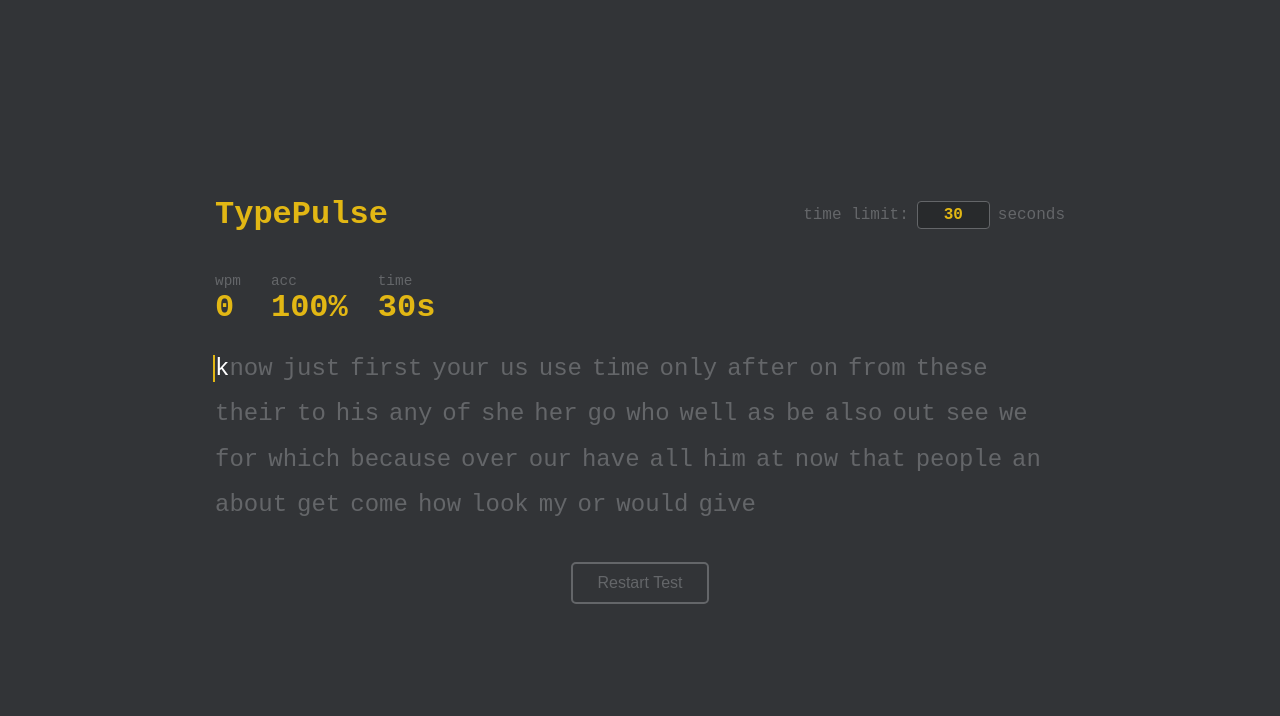
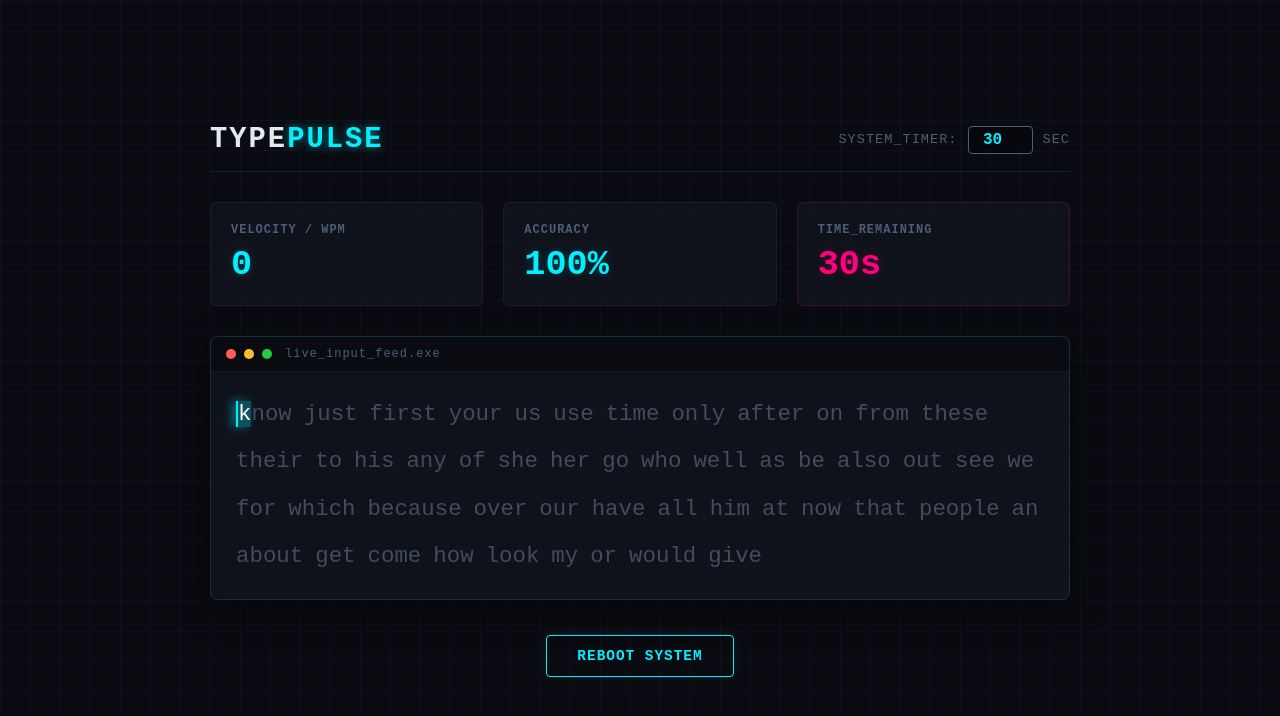
Before and after one commit to AQUA1310/TypePulse, a plain HTML site: page index.html in a window 1280 px wide. Drawn offline with nearby package versions, Linux system fonts and the light colour scheme.

Commit message:
style: complete comprehensive cyberpunk dashboard UI overhaul

```diff
--- a/index.html
+++ b/index.html
@@ -4,66 +4,67 @@
 <head>
     <meta charset="UTF-8">
     <meta name="viewport" content="width=device-width, initial-scale=1.0">
-    <title>TypePulse - Check Your Typing Speed</title>
+    <title>TypePulse // Cyber Speed Analytics</title>
     <link rel="stylesheet" href="style.css">
 </head>
 
 <body>
 
+    <div class="app-wrapper">
+
         <div class="test-container" id="typing-test-view">
-        <header>
-            <div class="logo">TypePulse</div>
+            <header class="cyber-header">
+                <div class="logo">TYPE<span>PULSE</span></div>
 
                 <div class="time-config">
-                <label for="custom-time-input">time limit:</label>
-                <input
-                    type="number"
-                    id="custom-time-input"
-                    value="30"
-                    min="10"
-                    max="60"
-                    step="5"
-                >
-                <span class="seconds-label">seconds</span>
+                    <span class="config-label">SYSTEM_TIMER:</span>
+                    <input type="number" id="custom-time-input" value="30" min="10" max="60" step="5">
+                    <span class="seconds-label">SEC</span>
                 </div>
             </header>
 
             <div class="stats-dashboard">
                 <div class="stat-card">
-                <span class="stat-label">wpm</span>
                     <span class="stat-value" id="wpm-display">0</span>
+                    <span class="stat-label">VELOCITY / WPM</span>
                 </div>
                 <div class="stat-card">
-                <span class="stat-label">acc</span>
                     <span class="stat-value" id="accuracy-display">100%</span>
+                    <span class="stat-label">ACCURACY</span>
                 </div>
-            <div class="stat-card">
-                <span class="stat-label">time</span>
+                <div class="stat-card highlight">
                     <span class="stat-value" id="timer-display">30s</span>
+                    <span class="stat-label">TIME_REMAINING</span>
                 </div>
             </div>
 
+            <div class="terminal-panel">
+                <div class="terminal-header">
+                    <span class="terminal-dot red"></span>
+                    <span class="terminal-dot yellow"></span>
+                    <span class="terminal-dot green"></span>
+                    <span class="terminal-title">live_input_feed.exe</span>
+                </div>
                 <div class="words-container" id="words-container"></div>
+            </div>
 
             <input type="text" id="hidden-input" class="hidden-input" autofocus autocomplete="off" autocapitalize="off">
 
             <div class="control-section">
-            <button id="restart-btn" class="restart-btn">
-                Restart Test
-            </button>
+                <button id="restart-btn" class="cyber-btn">REBOOT SYSTEM</button>
             </div>
         </div>
 
         <div class="test-container hidden" id="score-view">
-        <h1 class="results-header">Performance Summary</h1>
+            <h1 class="results-header">// DIAGNOSTIC_REPORT_COMPLETE</h1>
 
             <div class="final-stats">
                 <div class="final-stat-box">
-                <div class="lbl">Words Per Minute</div>
+                    <div class="lbl">FINAL_WPM_NET</div>
                     <div class="val" id="final-wpm">0</div>
                 </div>
                 <div class="final-stat-box">
-                <div class="lbl">Accuracy Percentage</div>
+                    <div class="lbl">ACCURACY_RATING</div>
                     <div class="val" id="final-acc">100%</div>
                 </div>
             </div>
@@ -73,10 +74,10 @@
             </div>
 
             <div class="control-section">
-            <button id="summary-restart-btn" class="restart-btn">
-                Take Another Test
-            </button>
+                <button id="summary-restart-btn" class="cyber-btn variant">RUN_NEW_DIAGNOSTIC</button>
             </div>
+        </div>
+
     </div>
 
     <script src="https://cdn.jsdelivr.net/npm/chart.js"></script>
--- a/script.js
+++ b/script.js
@@ -166,11 +166,11 @@ function renderPerformanceGraph() {
             datasets: [{
                 label: 'WPM',
                 data: wpmHistoryData,
-                borderColor: '#e2b714',
-                backgroundColor: 'rgba(226, 183, 20, 0.08)',
+                borderColor: '#00f0ff',
+                backgroundColor: 'rgba(0, 240, 255, 0.05)',
                 tension: 0.3,
                 fill: true,
-                pointBackgroundColor: '#e2b714',
+                pointBackgroundColor: '#ff007f',
                 pointRadius: wpmHistoryData.length > 30 ? 1 : 3 // Cleaner looking points on longer test limits
             }]
         },
--- a/style.css
+++ b/style.css
@@ -1,15 +1,21 @@
-/* Resetting default margins and setting up colors */
+/* Custom Cyber-Grid Theme Variables */
 :root {
-    --bg-color: #323437;
-    --main-color: #e2b714;
-    --sub-color: #646669;
-    --text-color: #d1d0c5;
-    --error-color: #ca4754;
+    --bg-dark: #0a0b10;
+    --panel-bg: rgba(20, 24, 35, 0.6);
+    --neon-cyan: #00f0ff;
+    --neon-magenta: #ff007f;
+    --neon-amber: #ffb700;
+    --text-primary: #e2e8f0;
+    --text-muted: #4e5d78;
 }
 
 body {
-    background-color: var(--bg-color);
-    color: var(--text-color);
+    background-color: var(--bg-dark);
+    /* Subtle retro sci-fi grid overlay pattern background */
+    background-image: linear-gradient(rgba(18, 24, 38, 0.5) 1px, transparent 1px),
+                      linear-gradient(90deg, rgba(18, 24, 38, 0.5) 1px, transparent 1px);
+    background-size: 30px 30px;
+    color: var(--text-primary);
     font-family: 'Courier New', Courier, monospace;
     margin: 0;
     padding: 0;
@@ -17,194 +23,271 @@ body {
     justify-content: center;
     align-items: center;
     height: 100vh;
+    overflow: hidden;
+}
+
+.app-wrapper {
+    width: 100%;
+    max-width: 900px;
+    padding: 20px;
+    box-sizing: border-box;
 }
 
 .test-container {
-    max-width: 850px;
     width: 100%;
-    padding: 20px;
 }
 
-header {
-    margin-bottom: 40px;
+/* Header & Logo */
+.cyber-header {
     display: flex;
     justify-content: space-between;
     align-items: center;
+    margin-bottom: 30px;
+    border-bottom: 1px solid rgba(0, 240, 255, 0.1);
+    padding-bottom: 15px;
 }
 
 .logo {
-    font-size: 2rem;
-    font-weight: bold;
-    color: var(--main-color);
+    font-size: 1.8rem;
+    font-weight: 900;
+    letter-spacing: 2px;
+    color: var(--text-primary);
 }
 
-/* Custom Time Input Styling (10s to 60s selector) */
+.logo span {
+    color: var(--neon-cyan);
+    text-shadow: 0 0 10px rgba(0, 240, 255, 0.5);
+}
+
+/* Config Input */
 .time-config {
     display: flex;
     align-items: center;
-    gap: 8px;
-    font-size: 1rem;
-    color: var(--sub-color);
+    gap: 10px;
+    font-size: 0.85rem;
+    letter-spacing: 1px;
+    color: var(--text-muted);
 }
 
 #custom-time-input {
-    background-color: rgba(0, 0, 0, 0.2);
-    border: 1px solid var(--sub-color);
-    color: var(--main-color);
+    background: rgba(0, 0, 0, 0.4);
+    border: 1px solid var(--text-muted);
+    color: var(--neon-cyan);
     font-family: inherit;
     font-size: 1rem;
     font-weight: bold;
     width: 55px;
-    padding: 4px 8px;
+    padding: 4px;
     border-radius: 4px;
     text-align: center;
-    transition: border-color 0.2s ease;
+    transition: all 0.3s ease;
 }
 
 #custom-time-input:focus {
     outline: none;
-    border-color: var(--main-color);
+    border-color: var(--neon-cyan);
+    box-shadow: 0 0 8px rgba(0, 240, 255, 0.3);
 }
 
-#custom-time-input:disabled {
-    opacity: 0.5;
-    cursor: not-allowed;
-    border-color: var(--sub-color);
-}
-
-/* Hides default up/down browser arrows from number input for a clean look */
-#custom-time-input::-webkit-outer-spin-button,
-#custom-time-input::-webkit-inner-spin-button {
-    -webkit-appearance: none;
-    margin: 0;
-}
-
-.seconds-label {
-    color: var(--sub-color);
-}
-
-/* Stats Display */
+/* Stats Layout Grid */
 .stats-dashboard {
-    display: flex;
-    gap: 30px;
-    margin-bottom: 25px;
+    display: grid;
+    grid-template-columns: repeat(3, 1fr);
+    gap: 20px;
+    margin-bottom: 30px;
 }
 
 .stat-card {
+    background: var(--panel-bg);
+    border: 1px solid rgba(255, 255, 255, 0.05);
+    border-radius: 6px;
+    padding: 20px;
     display: flex;
-    flex-direction: column;
+    flex-direction: column-reverse;
+    gap: 8px;
+    backdrop-filter: blur(8px);
+}
+
+.stat-card.highlight {
+    border-color: rgba(255, 0, 127, 0.2);
 }
 
 .stat-label {
-    color: var(--sub-color);
-    font-size: 0.9rem;
+    color: var(--text-muted);
+    font-size: 0.75rem;
+    font-weight: bold;
+    letter-spacing: 1px;
 }
 
 .stat-value {
-    color: var(--main-color);
-    font-size: 2rem;
+    color: var(--neon-cyan);
+    font-size: 2.2rem;
     font-weight: bold;
+    text-shadow: 0 0 8px rgba(0, 240, 255, 0.2);
 }
 
-/* Words Typing Area */
+.stat-card.highlight .stat-value {
+    color: var(--neon-magenta);
+    text-shadow: 0 0 8px rgba(255, 0, 127, 0.2);
+}
+
+/* The Live Input Terminal Box Layout */
+.terminal-panel {
+    background: var(--panel-bg);
+    border: 1px solid rgba(0, 240, 255, 0.15);
+    box-shadow: 0 10px 30px rgba(0, 0, 0, 0.5);
+    border-radius: 8px;
+    overflow: hidden;
+    margin-bottom: 35px;
+    backdrop-filter: blur(8px);
+}
+
+.terminal-header {
+    background: rgba(10, 11, 16, 0.8);
+    padding: 10px 15px;
+    display: flex;
+    align-items: center;
+    gap: 8px;
+    border-bottom: 1px solid rgba(255, 255, 255, 0.05);
+}
+
+.terminal-dot {
+    width: 10px;
+    height: 10px;
+    border-radius: 50%;
+}
+.terminal-dot.red { background: #ff5f56; }
+.terminal-dot.yellow { background: #ffbd2e; }
+.terminal-dot.green { background: #27c93f; }
+
+.terminal-title {
+    color: var(--text-muted);
+    font-size: 0.75rem;
+    margin-left: 5px;
+    letter-spacing: 1px;
+}
+
+/* Words Matrix Styling */
 .words-container {
-    font-size: 1.5rem;
+    padding: 25px;
+    font-size: 1.4rem;
     line-height: 2.2rem;
-    color: var(--sub-color);
+    color: #434c5e; /* Dim un-typed base text */
     display: flex;
     flex-wrap: wrap;
-    gap: 10px;
-    margin-bottom: 40px;
-    user-select: none; /* Prevents user from selecting text */
+    gap: 12px;
+    user-select: none;
 }
 
-/* Letter States */
+/* Futuristic Letter States */
 .letter {
-    transition: color 0.1s ease;
+    transition: all 0.15s ease;
 }
 
 .letter.correct {
-    color: var(--text-color);
+    color: var(--text-primary);
+    text-shadow: 0 0 5px rgba(255, 255, 255, 0.2);
 }
 
 .letter.incorrect {
-    color: var(--error-color);
-    border-bottom: 2px solid var(--error-color);
+    color: var(--neon-magenta);
+    background: rgba(255, 0, 127, 0.15);
+    border-radius: 2px;
 }
 
 .letter.current {
     color: #fff;
-    border-left: 2px solid var(--main-color);
-    margin-left: -2px; /* Smooth adjustment for cursor */
+    background: rgba(0, 240, 255, 0.2);
+    border-left: 2px solid var(--neon-cyan);
+    box-shadow: -4px 0 10px rgba(0, 240, 255, 0.4);
+    animation: pulseGlow 1.5s infinite alternate;
 }
 
-/* Hide the input fully but keep it functional */
+@keyframes pulseGlow {
+    from { background: rgba(0, 240, 255, 0.1); }
+    to { background: rgba(0, 240, 255, 0.3); }
+}
+
 .hidden-input {
     position: absolute;
     opacity: 0;
     pointer-events: none;
 }
 
-/* Restart Button */
+/* Buttons */
 .control-section {
     text-align: center;
 }
 
-.restart-btn {
-    background-color: transparent;
-    border: 2px solid var(--sub-color);
-    color: var(--sub-color);
-    padding: 10px 24px;
-    font-size: 1rem;
-    border-radius: 5px;
+.cyber-btn {
+    background: transparent;
+    border: 1px solid var(--neon-cyan);
+    color: var(--neon-cyan);
+    font-family: inherit;
+    font-weight: bold;
+    letter-spacing: 1px;
+    padding: 12px 30px;
+    font-size: 0.9rem;
+    border-radius: 4px;
     cursor: pointer;
+    box-shadow: 0 0 10px rgba(0, 240, 255, 0.1);
     transition: all 0.2s ease;
 }
 
-.restart-btn:hover {
-    color: var(--bg-color);
-    background-color: var(--main-color);
-    border-color: var(--main-color);
+.cyber-btn:hover {
+    background: var(--neon-cyan);
+    color: var(--bg-dark);
+    box-shadow: 0 0 20px rgba(0, 240, 255, 0.4);
 }
 
-/* ==========================================================================
-   NEW WORK: Results Scoreboard Page Layout & Chart Utility
-   ========================================================================== */
-
-/* Structural screen toggle utility */
-.hidden {
-    display: none !important;
+.cyber-btn.variant {
+    border-color: var(--neon-amber);
+    color: var(--neon-amber);
+    box-shadow: 0 0 10px rgba(255, 183, 0, 0.1);
 }
 
+.cyber-btn.variant:hover {
+    background: var(--neon-amber);
+    color: var(--bg-dark);
+    box-shadow: 0 0 20px rgba(255, 183, 0, 0.4);
+}
+
+/* Score Summary View Override */
+.hidden { display: none !important; }
+
 .results-header {
-    color: var(--main-color);
-    text-align: left;
+    color: var(--neon-magenta);
+    font-size: 1.5rem;
+    letter-spacing: 1px;
     margin-bottom: 30px;
 }
 
 .final-stats {
     display: flex;
-    gap: 50px;
-    margin-bottom: 40px;
+    gap: 40px;
+    margin-bottom: 35px;
 }
 
 .final-stat-box .lbl {
-    color: var(--sub-color);
-    font-size: 1rem;
+    color: var(--text-muted);
+    font-size: 0.8rem;
+    font-weight: bold;
+    letter-spacing: 1px;
     margin-bottom: 5px;
 }
 
 .final-stat-box .val {
-    color: var(--main-color);
+    color: var(--neon-cyan);
     font-size: 3.5rem;
-    font-weight: bold;
+    font-weight: 900;
+    text-shadow: 0 0 15px rgba(0, 240, 255, 0.3);
 }
 
-/* Chart Canvas Wrapper */
 .graph-container {
     width: 100%;
-    height: 250px; /* Locked explicit height for Chart.js rendering stability */
-    background-color: rgba(0, 0, 0, 0.1);
+    height: 280px;
+    background: var(--panel-bg);
+    border: 1px solid rgba(255, 255, 255, 0.05);
     border-radius: 8px;
     padding: 20px;
     margin-bottom: 40px;
```
Lines whose indentation alone changed are shown as unchanged.
